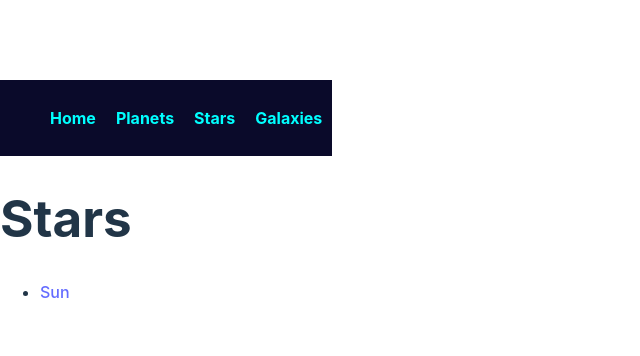
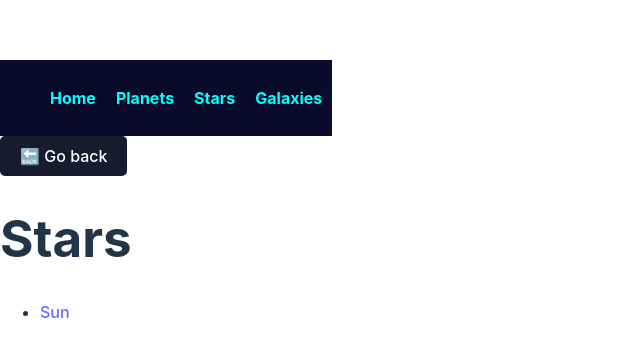
Before and after one commit to blovelace84/Cosmic-Encyclopedia-Rep, a React (Vite) app in the folder cosmic-encyclopedia/: page /stars in a window 1280 px wide. Shown: the part 200-556 px from the top of the page, without its empty margins (0-640 px from the left). Built offline with nearby package versions, Linux system fonts and the light colour scheme.

Commit message:
Added a navigate back button

```diff
--- a/cosmic-encyclopedia/src/CategoryPage.jsx
+++ b/cosmic-encyclopedia/src/CategoryPage.jsx
@@ -1,4 +1,5 @@
 import { Link } from "react-router-dom";
+import NavigateBackButton from "./NavigateBackButton";
 import data from "./data";
 
 const CategoryPage = ({ category }) => {
@@ -9,6 +10,7 @@ const CategoryPage = ({ category }) => {
 
   return (
     <div className="category-page">
+      <NavigateBackButton />
       <h1>{category.charAt(0).toUpperCase() + category.slice(1)}</h1>
       <ul>
         {filteredObjects.map(object => (
--- a/cosmic-encyclopedia/src/ContentPage.jsx
+++ b/cosmic-encyclopedia/src/ContentPage.jsx
@@ -1,5 +1,6 @@
 import { useParams } from "react-router-dom";
 import data from "./data";
+import NavigateBackButton from "./NavigateBackButton";
 import "./ContentPage.css";
 
 const ContentPage = () => {
@@ -12,6 +13,7 @@ const ContentPage = () => {
 
     return(
         <div className="content-page">
+            <NavigateBackButton />
             <h1>{object.name}</h1>
             <img src={object.image} alt={object.name} className="object-image" />
             <p>{object.description}</p>
--- /dev/null
+++ b/cosmic-encyclopedia/src/Navigate.css
@@ -0,0 +1,14 @@
+.back-button {
+    background-color: #1a1a2e;
+    color: #ffffff;
+    padding: 10px 20px;
+    border: none;
+    cursor: pointer;
+    font-size: 16px;
+    border-radius: 5px;
+    transition: 0.3s;
+  }
+
+  .back-button:hover {
+    background-color: #16213e;
+  }
--- /dev/null
+++ b/cosmic-encyclopedia/src/NavigateBackButton.jsx
@@ -0,0 +1,14 @@
+import { useNavigate } from "react-router-dom";
+import "./Navigate.css";
+
+const NavigateBackButton = () => {
+    const navigate = useNavigate();
+    return(
+        <button
+            onClick={() => navigate(-1)} className="back-button">
+                🔙 Go back
+            </button>
+    );
+}
+
+export default NavigateBackButton;
```
